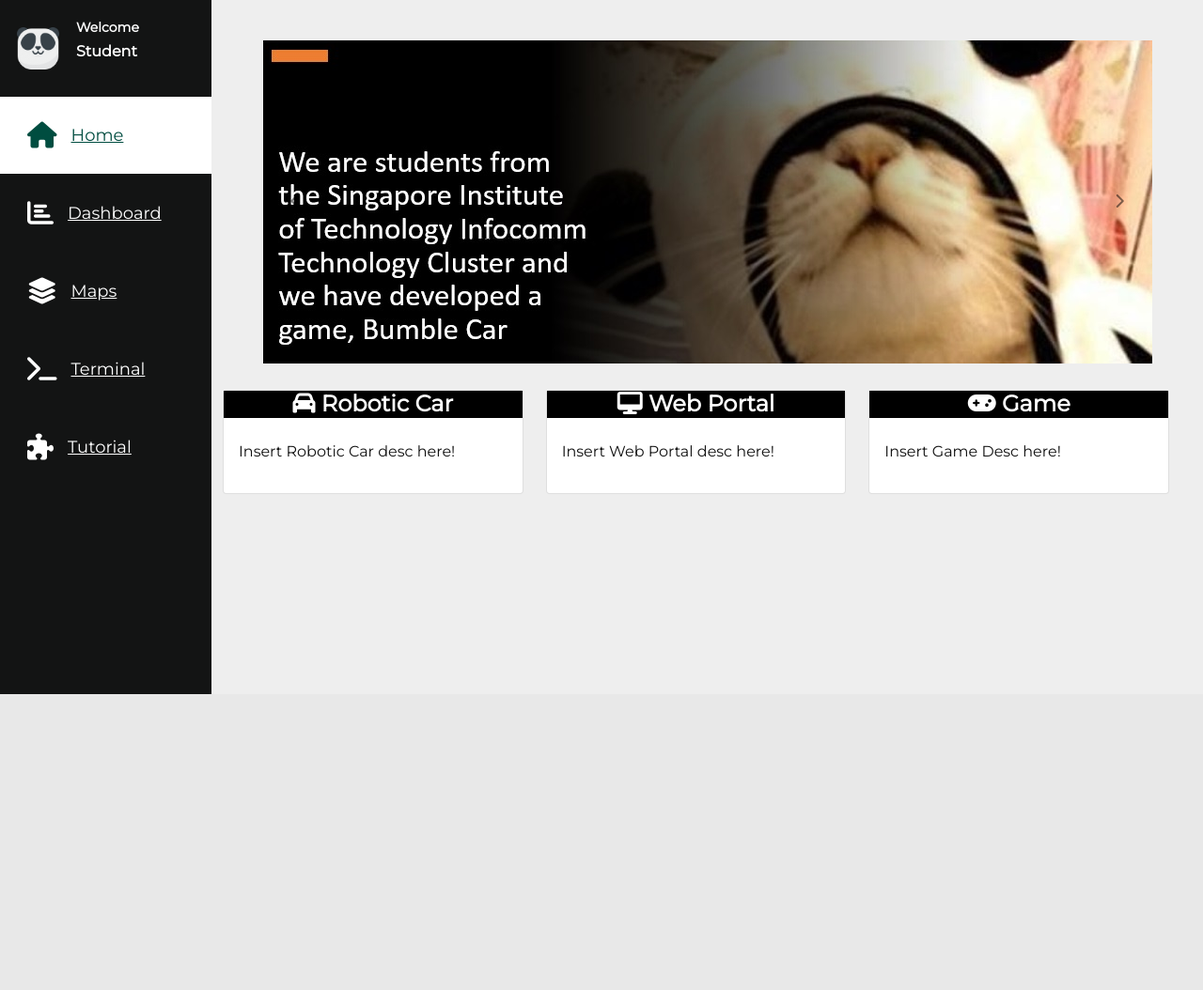
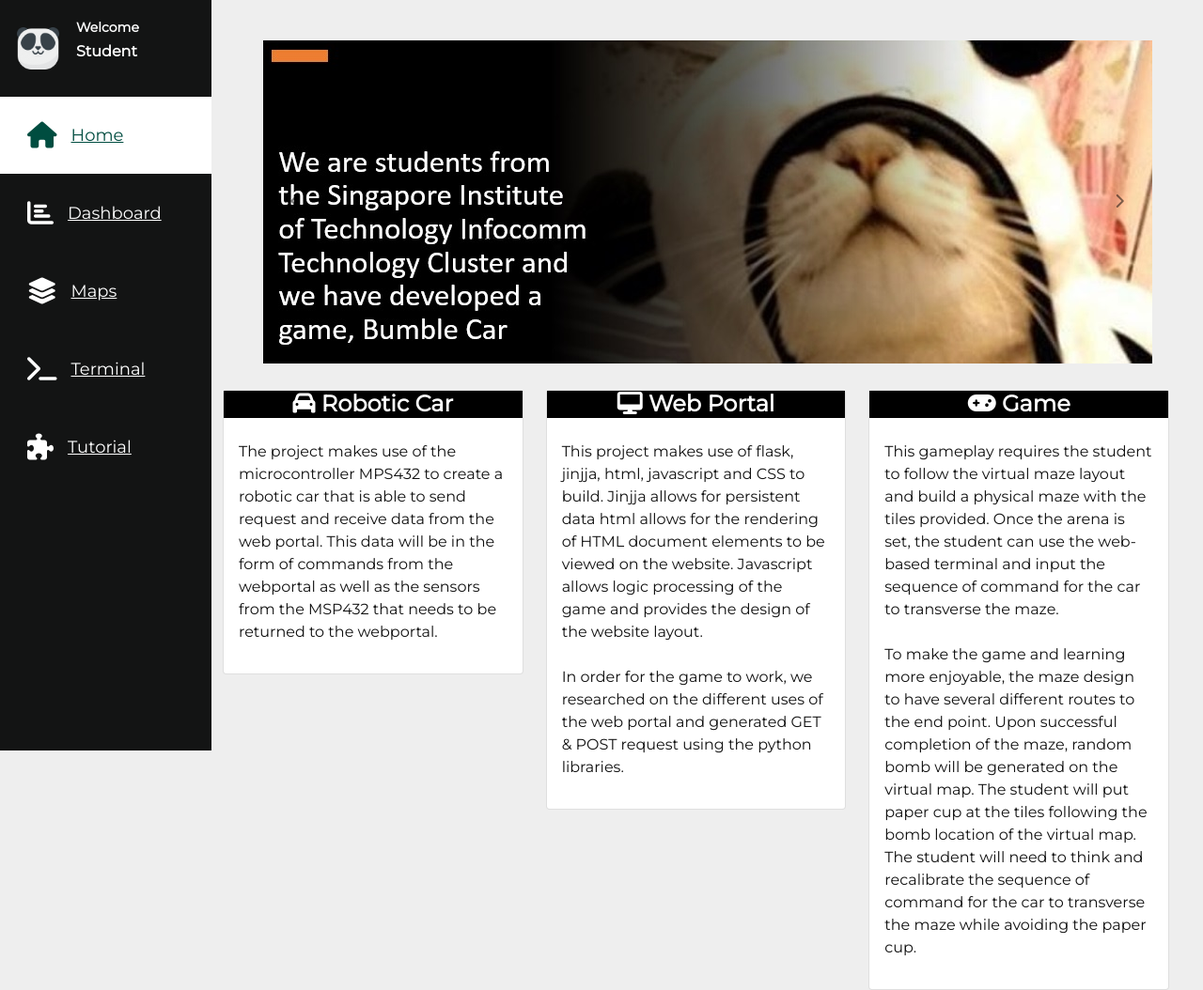
Before and after one commit to SageSG/Wifi-Controlled-Robotic-Car, a Flask app: page / in a window 1280 px wide. Shown: the part 61-1115 px from the top of the page at 94% size. Before the commit the page ends 800 px from the top, so only its background shows below. Run offline with Flask 2, Linux system fonts and the light colour scheme; some libraries are stand-ins or nearby versions.

Commit message:
description of homepage

```diff
--- a/webportal/templates/home.html
+++ b/webportal/templates/home.html
@@ -57,7 +57,10 @@
           <h4 class="card-title" style="background-color: black; color: white; text-align: center;"><i class="fa fa-car" aria-hidden="true"></i> <b>Robotic Car</b></h4>
           <div class="card-body p-3">
             <div class="row">
-              <p>Insert Robotic Car desc here!</p>
+              <p>The project makes use of the microcontroller MPS432 to create a robotic car that is able to
+                send request and receive data from the web portal. This data will be in the form of commands from
+                the webportal as well as the sensors from the MSP432 that needs to be returned to the webportal.
+              </p>
             </div>
           </div>
         </div>
@@ -68,7 +71,14 @@
           <h4 class="card-title" style="background-color: black; color: white; text-align: center;"><i class="fa fa-desktop" aria-hidden="true"></i> <b>Web Portal</b></h4>
           <div class="card-body p-3">
             <div class="row">
-              <p>Insert Web Portal desc here!</p>
+              <p>This project makes use of flask, jinjja, html, javascript and CSS to build. Jinjja allows for persistent data
+                html allows for the rendering of HTML document elements to be viewed on the website. Javascript allows logic
+                processing of the game and provides the design of the website layout. <br> <br>
+
+                In order for the game to work, we researched on the different uses of the web portal and generated GET & POST
+                request using the python libraries.
+
+              </p>
             </div>
           </div>
         </div>
@@ -79,7 +89,15 @@
           <h4 class="card-title" style="background-color: black; color: white; text-align: center;"><i class="fa fa-gamepad" aria-hidden="true"></i> <b>Game</b></h4>
           <div class="card-body p-3">
             <div class="row">
-              <p>Insert Game Desc here!</p>
+              <p>
+                This gameplay requires the student to follow the virtual maze layout and build a physical maze with the tiles
+                provided. Once the arena is set, the student can use the web-based terminal and input the sequence of
+                command for the car to transverse the maze. <br> <br>
+                To make the game and learning more enjoyable, the maze design to have several different routes to the
+                end point. Upon successful completion of the maze, random bomb will be generated on the virtual map.
+                The student will put paper cup at the tiles following the bomb location of the virtual map. The student will
+                need to think and recalibrate the sequence of command for the car to transverse the maze while avoiding
+                the paper cup.</p>
             </div>
           </div>
         </div>
```
